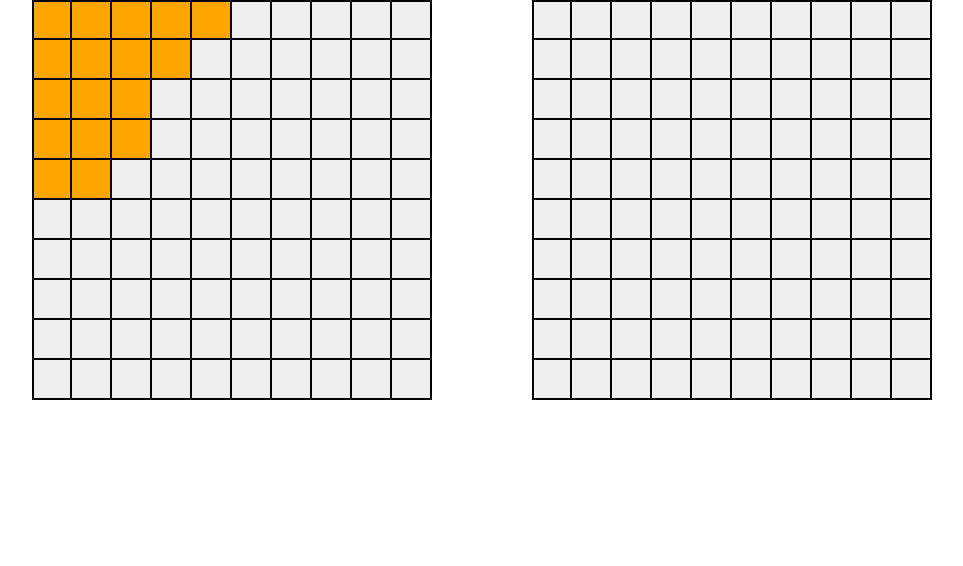
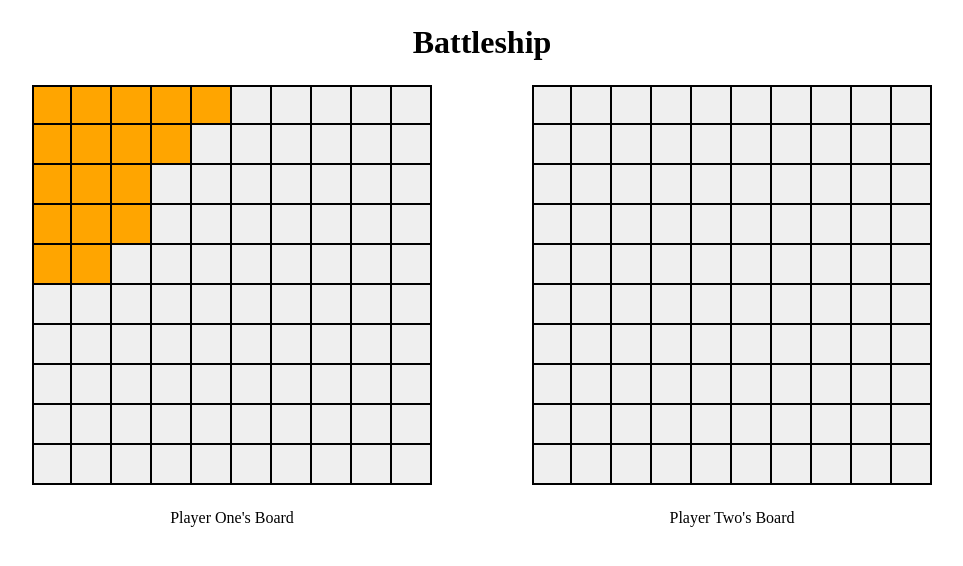
Before and after one commit to zenithyap/battleship, a website built with webpack: page src/template.html in a window 1280 px wide. Shown: the whole page, without its empty margins (158-1121 px from the left). Built offline with nearby package versions, Linux system fonts and the light colour scheme.

Commit message:
Add display message

```diff
--- a/src/js/controllers/domController.js
+++ b/src/js/controllers/domController.js
@@ -1,6 +1,15 @@
 const domController = (function() {
     const playerOneBoard  = document.querySelector('.player-one-board');
     const playerTwoBoard  = document.querySelector('.player-two-board');
+    const message = document.querySelector('.message');
+
+    function displayPlaceShipMessage(player) {
+        message.textContent = 'Choose ships coordinates' + player.id === 'player1' ? '(Player 1)' : ('Player 2');
+    }
+
+    function clearMessage() {
+        message.textContent = '';
+    }
 
     function renderBoard(player) {
         const board = player.id === 'player1' ? playerOneBoard : playerTwoBoard;
--- a/src/styles.css
+++ b/src/styles.css
@@ -2,6 +2,21 @@
     padding: 0;
     margin: 0;
     box-sizing: border-box;
+}
+
+.title {
+    text-align: center;
+    padding: 24px;
+}
+
+.player-one-container,
+.player-two-container {
+    text-align: center;
+}
+
+.player-one-board,
+.player-two-board {
+    margin-bottom: 24px;
 }
 
 .board-container {
--- a/src/template.html
+++ b/src/template.html
@@ -6,9 +6,17 @@
     <title>Battleship</title>
 </head>
 <body>
+    <h1 class="title">Battleship</h1>
     <div class="board-container">
-        <div class="player-one-board"></div>
-        <div class="player-two-board"></div>
+        <div class="player-one-container">
+            <div class="player-one-board"></div>
+            <p>Player One's Board</p>
+        </div>
+        <div class="player-two-container">
+            <div class="player-two-board"></div>
+            <p>Player Two's Board</p>
+        </div>
     </div>
+    <h3 class="message"></h3>
 </body>
 </html>
```
